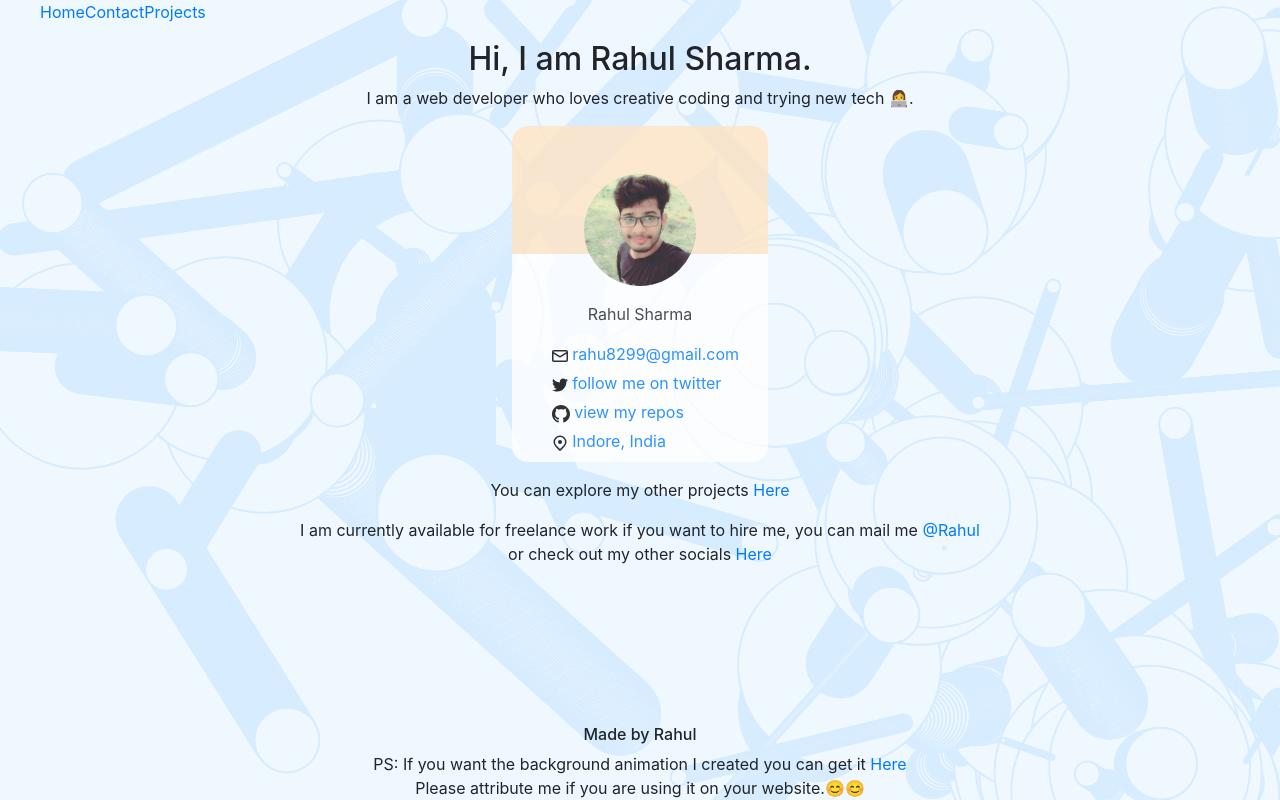
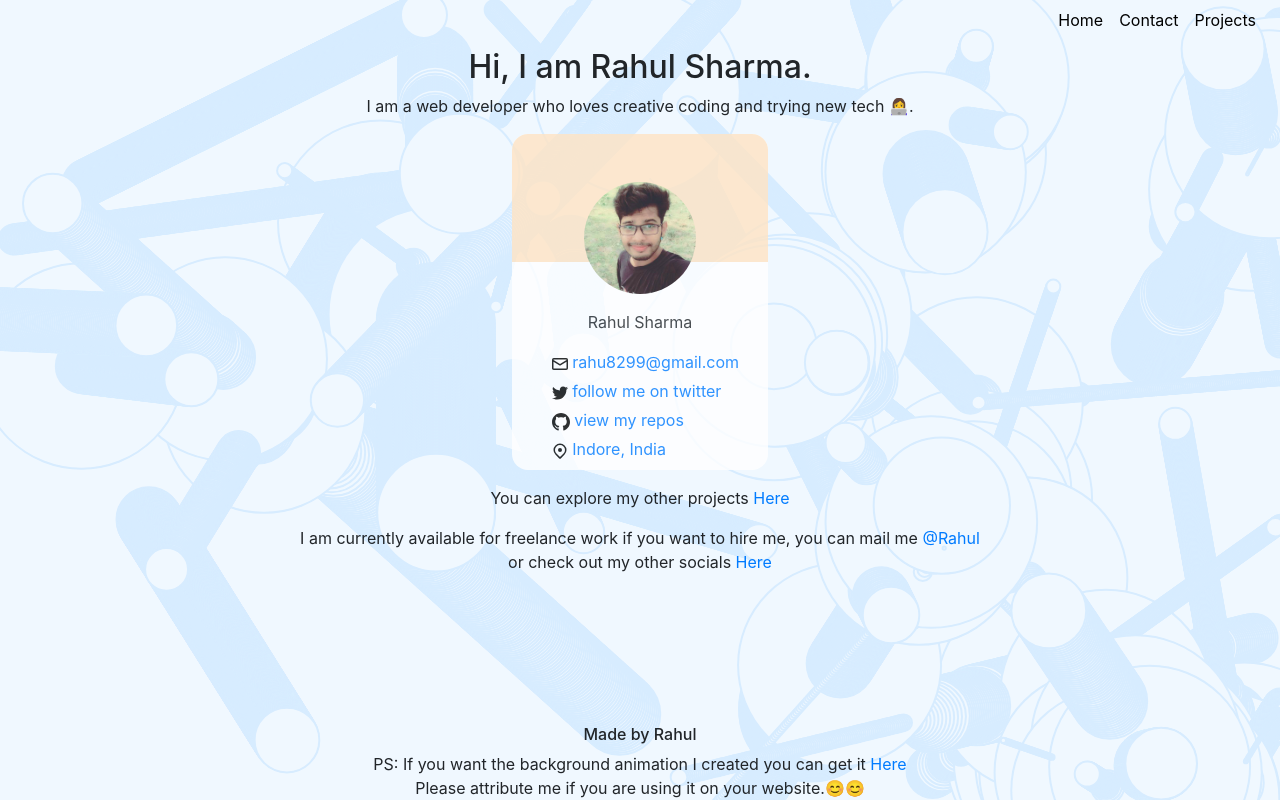
Before and after one commit to ishiiyuuta/ishiiyuuta.github.io, an Angular app: page / in a window 1280 px wide. Built offline with nearby package versions, Linux system fonts and the light colour scheme.

Commit message:
header fix

```diff
--- a/src/app/header/header.component.css
+++ b/src/app/header/header.component.css
@@ -0,0 +1,34 @@
+.mynavbar{
+    /* background-color: aliceblue; */
+    height: 3em;
+}
+.mynavbar ul{
+    margin: 0;
+    padding: 0;
+    display: flex;
+    /* float: left; */
+    justify-content: space-between;
+}
+.mynavbar ul a{
+    text-decoration: none;
+    padding: 0.5em;
+    color: black;
+    border-radius: 4em;
+}
+.mynavbar ul a:hover{
+    text-decoration: none;
+    background-color: black;
+    opacity: 0.7;
+    color: white;
+
+}
+
+@media only screen and (min-width: 700px) {
+    .mynavbar ul{
+        justify-content: flex-end;
+        margin-right: 1em;
+    }
+    .mynavbar ul a{
+        border: none;
+    }
+}
--- a/src/app/header/header.component.html
+++ b/src/app/header/header.component.html
@@ -1,4 +1,4 @@
-<nav>
+<nav class="mynavbar">
     <ul>
         <a routerLink="/">Home</a>
         <a routerLink="contact-me">Contact</a>
```
